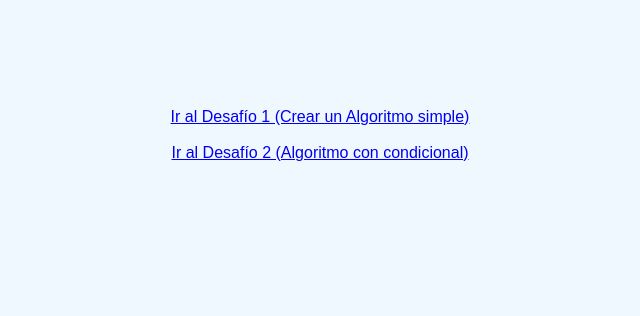
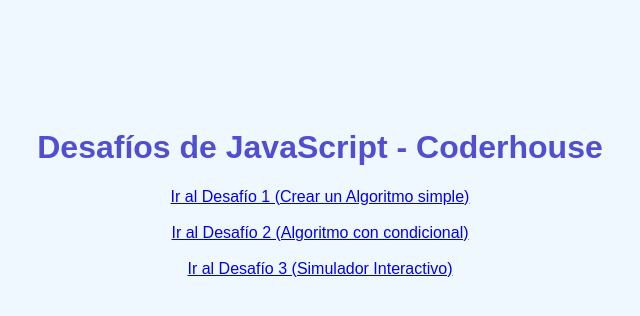
Before and after one commit to genesiscardozo/javascript-coderhouse, a plain HTML site: page index.html in a window 1280 px wide. Shown: the whole page, without its empty margins (320-960 px from the left). Drawn offline with Linux system fonts and the light colour scheme.

Commit message:
agregando 3er desafío al index

```diff
--- a/index.html
+++ b/index.html
@@ -9,9 +9,11 @@
 </head>
 <body>
     <div class="navStyles">
+        <h1 class="titleStyles">Desafíos de JavaScript - Coderhouse </h1>
     <nav>
         <a class="desafios1" href="desafio1/index.html"> Ir al Desafío 1 (Crear un Algoritmo simple) </a> <br> <br>
-        <a class="desafios2" href="desafio2/index.html"> Ir al Desafío 2 (Algoritmo con condicional) </a>
+        <a class="desafios2" href="desafio2/index.html"> Ir al Desafío 2 (Algoritmo con condicional) </a> <br> <br>
+        <a class="desafios3" href="desafío3/index.html"> Ir al Desafío 3 (Simulador Interactivo) </a>
     </nav>
 </div>
 </body>
--- a/styles.css
+++ b/styles.css
@@ -7,3 +7,7 @@
   text-align: center;
   padding-top: 100px;
 }
+
+.titleStyles {
+  color: rgb(80, 78, 209);
+}
```
